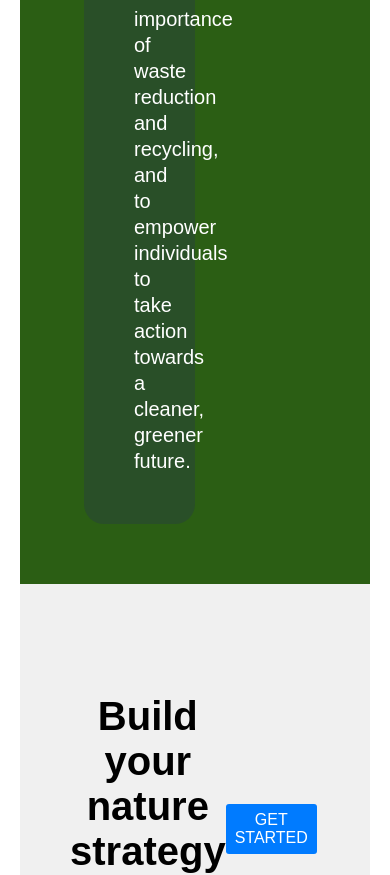
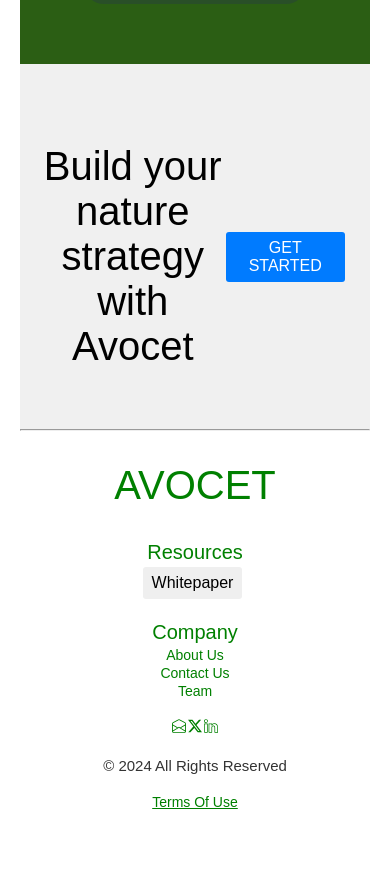
Before and after one commit to ameer017/avocet-frontend, a React (Vite) app: page /about in a window 390 px wide. Shown: the part 2680-3555 px from the top of the page. Built offline with nearby package versions, Linux system fonts and the light colour scheme; the HTML template or start-up script is replaced by a standard one.

Commit message:
responsiveness

```diff
--- a/src/Components/About/About.jsx
+++ b/src/Components/About/About.jsx
@@ -45,9 +45,9 @@ const About = () => {
         </div>
 
         {/* The Third Card Sec  */}
-        <div className="tech_card_four">
-          <div className="left-box4">
-            <span className="__label_four">03 / Community Engagement</span>
+        <div className="tech_card">
+          <div className="left-box">
+            <span className="__label">03 / Community Engagement</span>
             <p className="__allPara">
               We engage with local communities to raise awareness about the
               importance of waste reduction and recycling, and to empower
@@ -62,7 +62,9 @@ const About = () => {
         <h6 style={{ fontSize: "4rem" }}>
           Build your nature strategy with Avocet
         </h6>
-        <Link to="/get-started" className="--btn --btn-primary">GET STARTED</Link>
+        <Link to="/get-started" className="--btn --btn-primary">
+          GET STARTED
+        </Link>
       </div>
     </section>
   );
--- a/src/Components/About/About.scss
+++ b/src/Components/About/About.scss
@@ -44,22 +44,23 @@
   min-width: 100%;
   background-blend-mode: multiply;
 
-  .tech_card,
-  .tech_card_four {
+  .tech_card {
     padding: 6rem;
     margin: 4px;
   }
 
-  .left-box,
-  .left-box4 {
+  .left-box {
     width: 50%;
     padding: 5rem;
     background-color: #294f28;
     border-radius: 20px;
+
+    @media screen and (max-width: 900px) {
+      width: unset;
+    }
   }
 
-  .__label,
-  .__label_four {
+  .__label {
     display: inline-block;
     line-height: 40px;
     font-size: 18px;
@@ -80,6 +81,10 @@
     padding: 5rem;
     background-color: #294f28;
     border-radius: 20px;
+
+    @media screen and (max-width: 900px) {
+      width: unset;
+    }
   }
 
   .__label2 {
@@ -95,4 +100,15 @@
   align-items: center;
   padding: 5rem;
   margin-top: 6rem;
+
+  @media screen and (max-width: 900px) {
+    padding: 2rem;
+  }
+
+  h6 {
+    @media screen and (max-width: 900px) {
+      width: 65%;
+      font-weight: lighter;
+    }
+  }
 }
```
